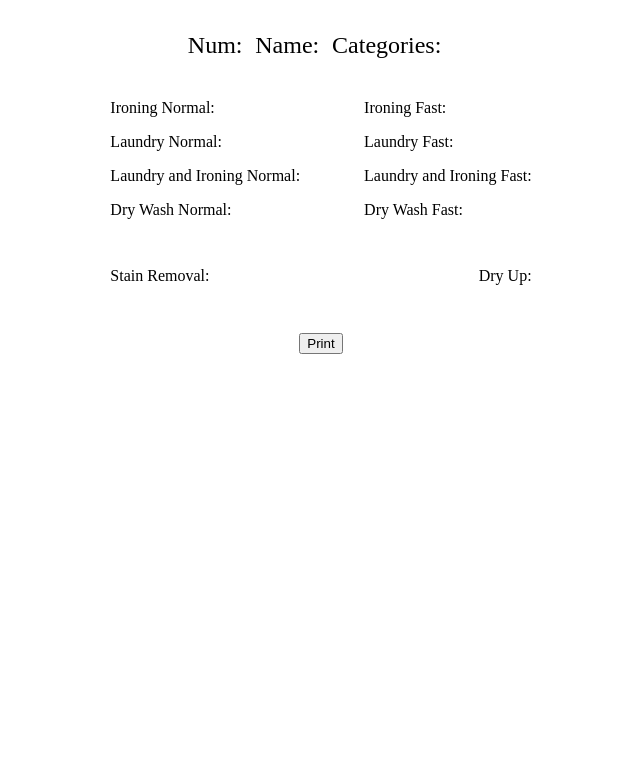
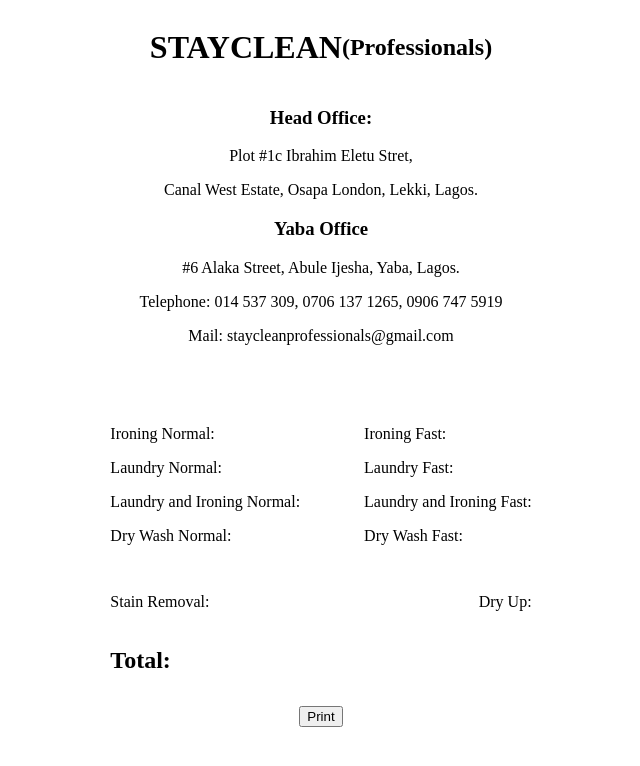
Before and after one commit to pelzfx/StayClean-Project, a plain HTML site: page results.html in a window 1280 px wide. Shown: the whole page, without its empty margins (319-959 px from the left). Drawn offline with Linux system fonts and the light colour scheme.

Commit message:
updated the results page

```diff
--- a/results.css
+++ b/results.css
@@ -7,7 +7,7 @@ body{
 
 .input-box1{
     display: flex;
-    justify-content: center;
+    justify-content: space-between;
     font-size: 1.5rem;
 }
 
@@ -39,3 +39,18 @@ body{
     align-items: center;
     margin-top: 2rem;
 }
+
+.header-top{
+    display: flex;
+    align-items: center;
+    justify-content: center;
+}
+
+h3{
+    display: flex;
+    justify-content: center;
+}
+.header p{
+    display: flex;
+    justify-content: center;
+}
--- a/results.html
+++ b/results.html
@@ -9,10 +9,28 @@
 </head>
 <body>
     <main>
+        <div class="header">
+        <div class="header-top">
+            <h1>STAYCLEAN</h1>
+            <h2>(Professionals)</h2>
+        </div>
+
+        <div class="header-bottom">
+            <h3>Head Office:</h3>
+            <p>Plot #1c Ibrahim Eletu Stret,</p>
+            <p id="two">Canal West Estate, Osapa London, Lekki, Lagos.</p>
+            <h3>Yaba Office</h3>
+            <p>#6 Alaka Street, Abule Ijesha, Yaba, Lagos.</p>
+            <p>Telephone: 014 537 309, 0706 137 1265, 0906 747 5919</p>
+            <p>Mail: staycleanprofessionals@gmail.com</p>
+
+        </div>
+
+        </div>
         <div class="input-box1">
-            <p>Num: <span id="num"></span> </p>
-            <p>Name: <span id="name1"></span></p>
-            <p>Categories: <span id="name2"></span></p>
+            <p><span id="num"></span> </p>
+            <p><span id="name1"></span></p>
+            <p><span id="name2"></span></p>
         </div>
 
         <div class="gender-box">
@@ -35,6 +53,9 @@
           <p>Stain Removal: <span id="name11"></span></p>
           <p>Dry Up: <span id="name12"></span></p>
         </div>
+        <div class="total">
+            <h2>Total: <span id="total" name="total" ></span></h2>
+        </div>
             <div class="btn">
                 <button onclick="printPage()">Print</button>
             </div>
--- a/results.js
+++ b/results.js
@@ -1,5 +1,7 @@
 var urlParams = new URLSearchParams(window.location.search);
-// var name = urlParams.get('name');
+var total = urlParams.get("total");
+document.getElementById('total').innerHTML = total;
+// var total = name3 + name4 + name5 + name6 + name7 + name8 + name9 + name10 + name11 + name12;
 
 // update the page to display the name
 document.getElementById('num').innerHTML = urlParams.get('name');
@@ -15,6 +17,14 @@ document.getElementById('name9').innerHTML = urlParams.get('name9');
 document.getElementById('name10').innerHTML = urlParams.get('name10');
 document.getElementById('name11').innerHTML = urlParams.get('name11');
 document.getElementById('name12').innerHTML = urlParams.get('name12');
+// document.getElementById('total').innerHTML = urlParams.get('total');
+
+window.onload = function() {
+    // var url = new URL(window.location.href);
+    // var total = url.searchParams.get("total");
+  }
+
+
 
 function printPage(){
     window.print();
```
Also changed, not shown: index.html (+4 -1 lines), pop.js (+19 -2 lines).
